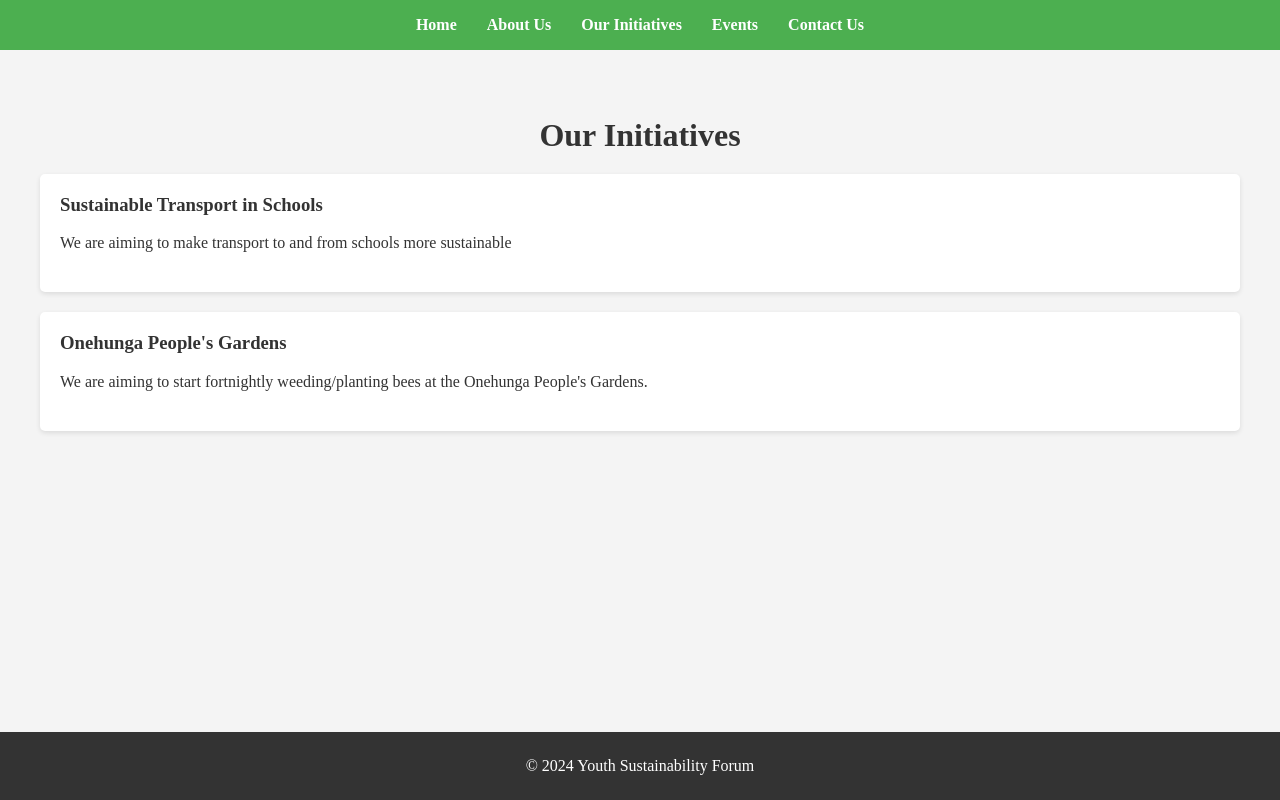
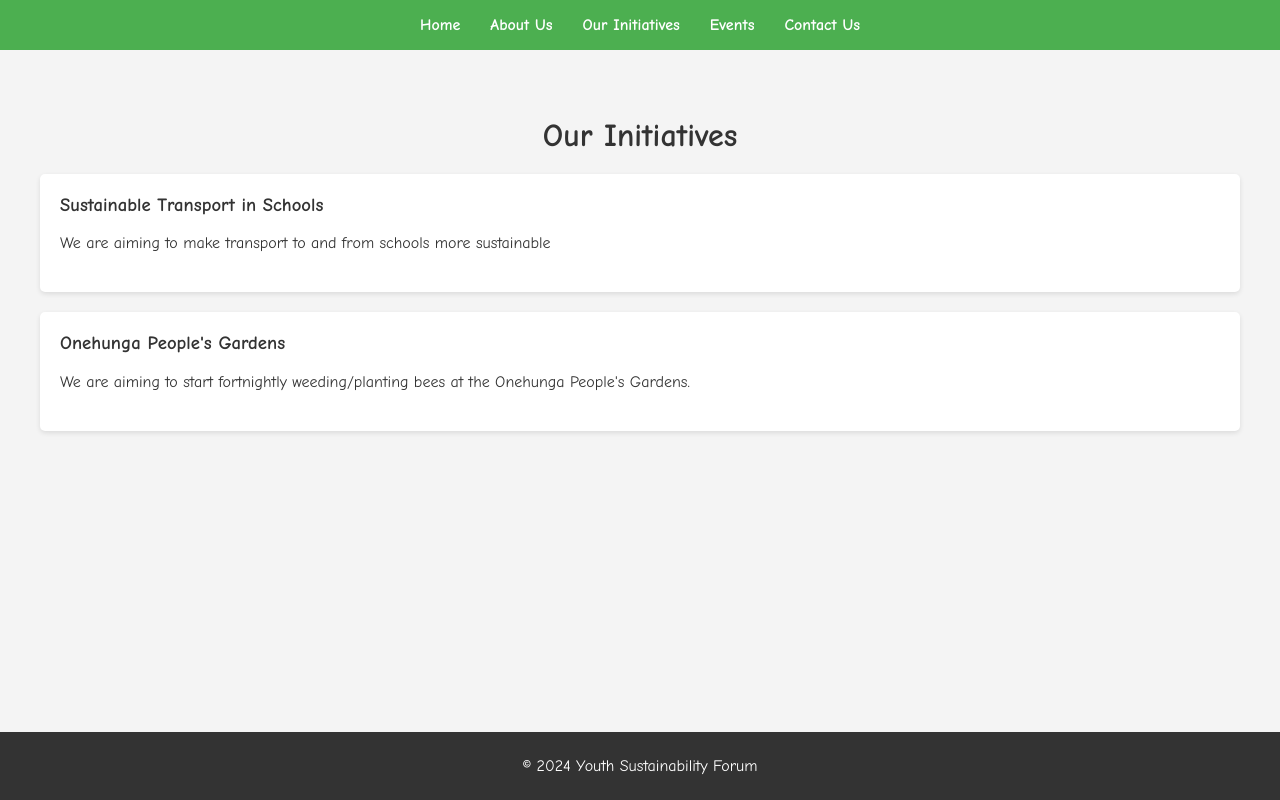
Before and after one commit to Chaosdemon16/Youth-Sustainability-Forum, a plain HTML site: page inititatives.html in a window 1280 px wide. Drawn offline with Linux system fonts and the light colour scheme.

Commit message:
Update inititatives.html

```diff
--- a/inititatives.html
+++ b/inititatives.html
@@ -6,6 +6,12 @@
     <title>Initiatives</title>
     <link rel="stylesheet" href="Main.css">
     <link rel="icon" href="Photos/World-removebg-preview.png">
+    <link rel="preconnect" href="https://fonts.googleapis.com">
+    <link rel="preconnect" href="https://fonts.gstatic.com" crossorigin>
+    <link href="https://fonts.googleapis.com/css2?family=Roboto:ital,wght@0,100;0,300;0,400;0,500;0,700;0,900;1,100;1,300;1,400;1,500;1,700;1,900&display=swap" rel="stylesheet">
+    <link rel="preconnect" href="https://fonts.googleapis.com">
+    <link rel="preconnect" href="https://fonts.gstatic.com" crossorigin>
+    <link href="https://fonts.googleapis.com/css2?family=Comic+Neue:ital,wght@0,300;0,400;0,700;1,300;1,400;1,700&family=Roboto:ital,wght@0,100;0,300;0,400;0,500;0,700;0,900;1,100;1,300;1,400;1,500;1,700;1,900&display=swap" rel="stylesheet">
 </head>
 <body>
     <header>
```
